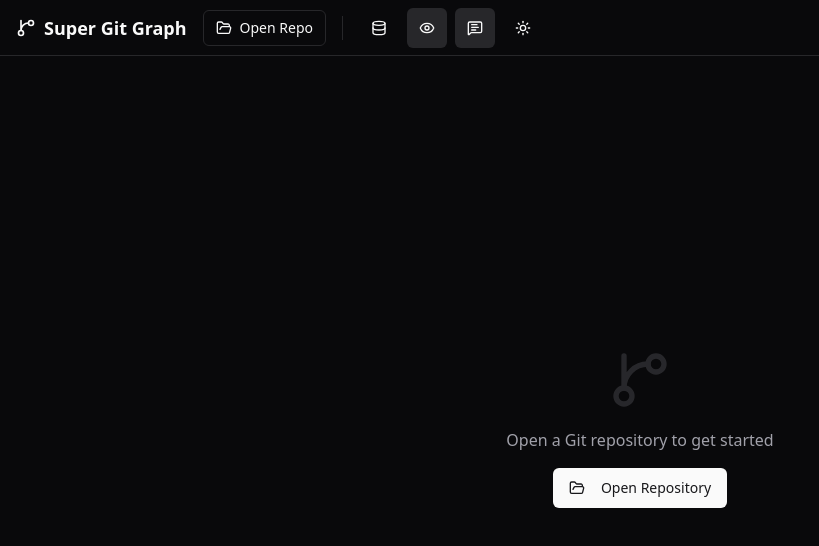
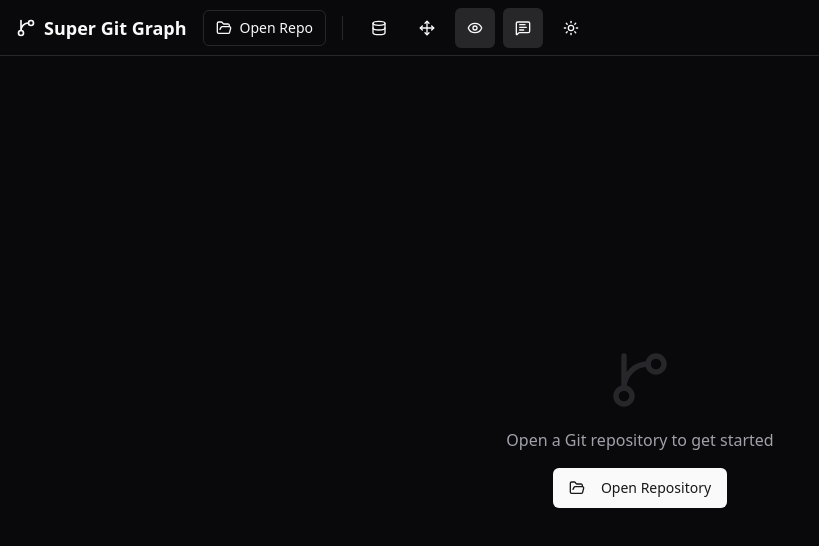
Before and after one commit to LiRenTech/super-git-graph, a React (Vite) app: page / in a window 1280 px wide. Shown: the top 546 px of the page, without its empty margins (0-819 px from the left). Built offline with nearby package versions, Linux system fonts and the light colour scheme.

Commit message:
feat: 增加两种拖拽模式

```diff
--- a/src/App.tsx
+++ b/src/App.tsx
@@ -12,6 +12,8 @@
   MessageSquareText,
   Eye,
   EyeOff,
+  Move,
+  Network,
 } from "lucide-react";
 import { open } from "@tauri-apps/plugin-dialog";
 
@@ -34,8 +36,14 @@
   const [openRepos, setOpenRepos] = useState<string[]>([]);
   const [activeRepo, setActiveRepo] = useState<string | null>(null);
 
-  const { showHash, showMessage, setShowHash, setShowMessage } =
-    useGitGraphStore();
+  const {
+    showHash,
+    showMessage,
+    setShowHash,
+    setShowMessage,
+    isDragSubtreeMode,
+    setIsDragSubtreeMode,
+  } = useGitGraphStore();
 
   // Initialize dark mode
   useEffect(() => {
@@ -116,6 +124,30 @@
               <div className="h-6 w-px bg-border mx-2 shrink-0" />
 
               <CacheSettings />
+
+              <Tooltip delayDuration={300}>
+                <TooltipTrigger asChild>
+                  <Button
+                    variant="ghost"
+                    size="icon"
+                    onClick={() => setIsDragSubtreeMode(!isDragSubtreeMode)}
+                    className={cn(isDragSubtreeMode && "bg-muted text-primary")}
+                  >
+                    {isDragSubtreeMode ? (
+                      <Network className="w-4 h-4" />
+                    ) : (
+                      <Move className="w-4 h-4" />
+                    )}
+                  </Button>
+                </TooltipTrigger>
+                <TooltipContent side="bottom">
+                  <p>
+                    {isDragSubtreeMode
+                      ? "Current: Subtree Drag Mode (Hold Ctrl for Single Node)"
+                      : "Current: Single Node Drag Mode (Hold Ctrl for Subtree)"}
+                  </p>
+                </TooltipContent>
+              </Tooltip>
 
               <Tooltip delayDuration={300}>
                 <TooltipTrigger asChild>
--- a/src/components/GitGraphView.tsx
+++ b/src/components/GitGraphView.tsx
@@ -45,6 +45,7 @@
 export function GitGraphView({ repoPath, isActive }: GitGraphViewProps) {
   const { fitView, getNodes } = useReactFlow();
   const containerRef = useRef<HTMLDivElement>(null);
+  const { isDragSubtreeMode } = useGitGraphStore();
   // const { showCoordinates, setShowCoordinates } = useGitGraphStore();
 
   const [nodes, setNodes, onNodesChange] = useNodesState<Node>([]);
@@ -330,7 +331,19 @@
 
   const onNodeDragHandler: OnNodeDrag = useCallback(
     (_, node) => {
-      if (!isCtrlPressed.current || !lastNodePos.current) {
+      // Logic for Drag Mode:
+      // isDragSubtreeMode = true (Default Subtree):
+      //    - Drag: Move Subtree
+      //    - Ctrl + Drag: Move Single Node
+      // isDragSubtreeMode = false (Default Single):
+      //    - Drag: Move Single Node
+      //    - Ctrl + Drag: Move Subtree
+
+      const isSubtreeDrag = isDragSubtreeMode
+        ? !isCtrlPressed.current // Mode=Subtree: No Ctrl -> Subtree
+        : isCtrlPressed.current; // Mode=Single: Ctrl -> Subtree
+
+      if (!isSubtreeDrag || !lastNodePos.current) {
         lastNodePos.current = { ...node.position };
         return;
       }
@@ -375,7 +388,7 @@
 
       lastNodePos.current = { ...node.position };
     },
-    [edges, setNodes],
+    [edges, setNodes, isDragSubtreeMode],
   );
 
   const onNodeDragStop: OnNodeDrag = useCallback(
--- a/src/store/gitGraphStore.ts
+++ b/src/store/gitGraphStore.ts
@@ -9,12 +9,14 @@
   showMessage: boolean;
   showBackground: boolean;
   showCoordinates: boolean;
+  isDragSubtreeMode: boolean;
   setRepoPath: (path: string) => void;
   setGraphData: (nodes: Node[], edges: Edge[]) => void;
   setShowHash: (show: boolean) => void;
   setShowMessage: (show: boolean) => void;
   setShowBackground: (show: boolean) => void;
   setShowCoordinates: (show: boolean) => void;
+  setIsDragSubtreeMode: (isDragSubtreeMode: boolean) => void;
 }
 
 export const useGitGraphStore = create<GitGraphState>((set) => ({
@@ -25,10 +27,12 @@
   showMessage: true,
   showBackground: true,
   showCoordinates: false,
+  isDragSubtreeMode: false,
   setRepoPath: (path) => set({ repoPath: path }),
   setGraphData: (nodes, edges) => set({ nodes, edges }),
   setShowHash: (show) => set({ showHash: show }),
   setShowMessage: (show) => set({ showMessage: show }),
   setShowBackground: (show) => set({ showBackground: show }),
   setShowCoordinates: (show) => set({ showCoordinates: show }),
+  setIsDragSubtreeMode: (mode) => set({ isDragSubtreeMode: mode }),
 }));
```
